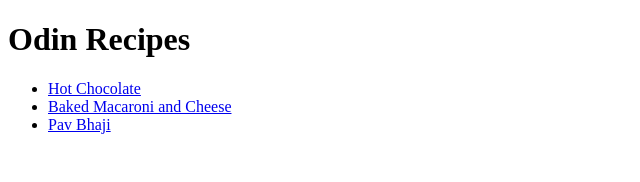
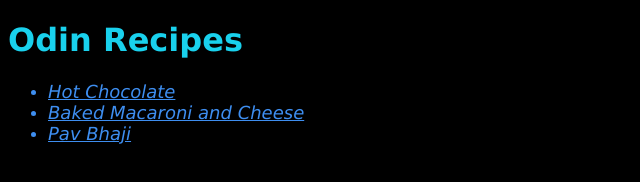
Before and after one commit to pearl174/odin-recipes, a plain HTML site: page index.html in a window 1280 px wide. Shown: the whole page, without its empty margins (0-640 px from the left). Drawn offline with Linux system fonts and the light colour scheme.

Commit message:
Add css to the website
The website was quite plain. So added css as
an exercise. It's all very basic. Nothing of note.

```diff
--- a/index.html
+++ b/index.html
@@ -3,14 +3,15 @@
 <head>
     <meta charset="UTF-8">
     <meta name="viewport" content="width=device-width, initial-scale=1.0">
+    <link rel="stylesheet" href="./styles/styles1.css">
     <title>Document</title>
 </head>
 <body>
     <h1>Odin Recipes</h1>
     <ul>
-        <li><a href="./recipes/hot-chocolate.html">Hot Chocolate</a></li>
+        <em><li><a href="./recipes/hot-chocolate.html">Hot Chocolate</a></li>
         <li><a href="./recipes/baked-macaroni.html">Baked Macaroni and Cheese</a></li>
-        <li><a href="./recipes/pav-bhaji.html">Pav Bhaji</a></li>
+        <li><a href="./recipes/pav-bhaji.html">Pav Bhaji</a></li></em>
     </ul>
 </body>
 </html>
--- /dev/null
+++ b/styles/styles1.css
@@ -0,0 +1,20 @@
+a {
+    color: rgb(62, 142, 240);
+    font-size: 18px;
+}
+
+h1 {
+    color: rgb(25, 209, 237);
+}
+
+body {
+    background-color: black;
+}
+
+li {
+    color: rgb(62, 142, 240);
+}
+
+body {
+    font-family: 'Lucida Sans', 'Lucida Sans Regular', 'Lucida Grande', 'Lucida Sans Unicode', Geneva, Verdana, sans-serif;
+}
--- /dev/null
+++ b/styles/styles2.css
@@ -0,0 +1,9 @@
+body {
+    background-color: black;
+    color: rgb(222, 169, 94);
+    font-family: Geneva, Verdana, sans-serif;
+}
+
+p, li{
+    color: rgb(227, 196, 110);
+}
--- /dev/null
+++ b/styles/styles3.css
@@ -0,0 +1,10 @@
+body {
+    background-color: black;
+    color: rgb(222, 94, 184);
+    font-family: 'Gill Sans', 'Gill Sans MT', Calibri, 'Trebuchet MS', sans-serif;
+}
+
+p, li{
+    color: rgb(243, 163, 223);
+    font-size: 18px;
+}
--- /dev/null
+++ b/styles/styles4.css
@@ -0,0 +1,15 @@
+body {
+    background-color: black;
+    color: rgb(42, 230, 223);
+    font-family: Cambria, Cochin, Georgia, Times, 'Times New Roman', serif;
+}
+
+p, li{
+    color: rgb(163, 238, 243);
+    font-size: 18px;
+}
+
+img {
+    width: 400px;
+    height: auto;
+}
```
Also changed, not shown: recipes/baked-macaroni.html (+1 -0 lines), recipes/hot-chocolate.html (+1 -0 lines), recipes/pav-bhaji.html (+1 -0 lines).
